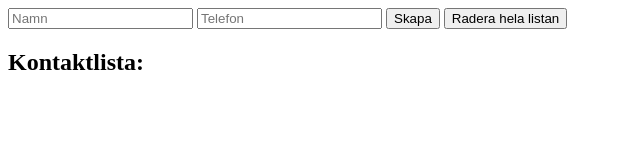
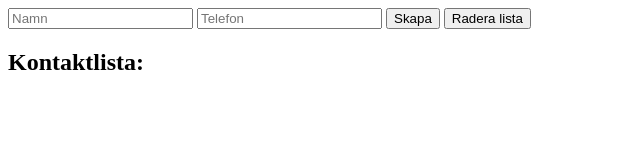
Before and after one commit to Jonathannilsson90/Contactlist-DOM-assignment, a plain HTML site: page index.html in a window 1280 px wide. Shown: the full height of the page, 0-640 px from the left. Drawn offline with Linux system fonts and the light colour scheme.

Commit message:
html-change

```diff
--- a/index.html
+++ b/index.html
@@ -11,7 +11,7 @@
     <input id="namn-input" placeholder="Namn" />
     <input id="tlf-input" placeholder="Telefon" />
     <button type="submit" id="create-Btn">Skapa</button>
-    <Button id="removeAll">Radera hela listan</Button>
+    <Button id="removeAll">Radera lista</Button>
 
 <h2 id="headerText">Kontaktlista:</h2>
 
```
